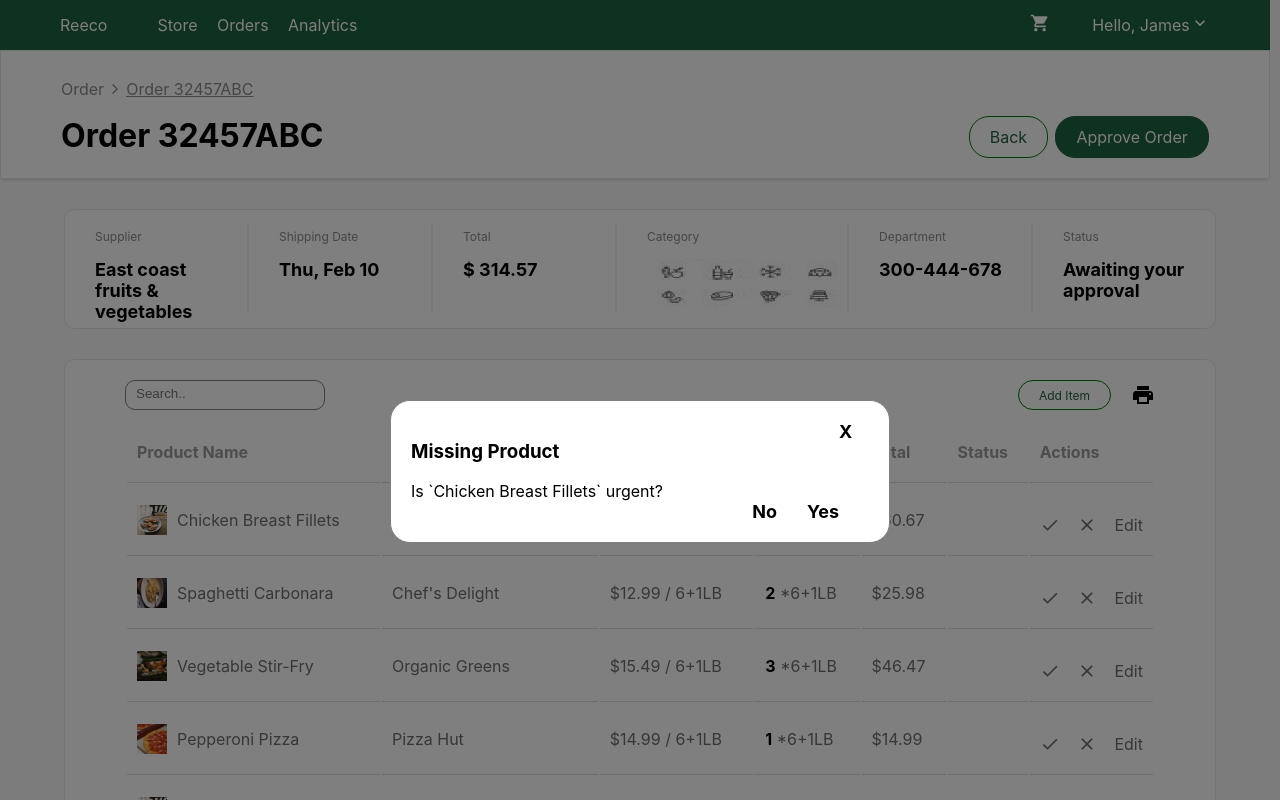
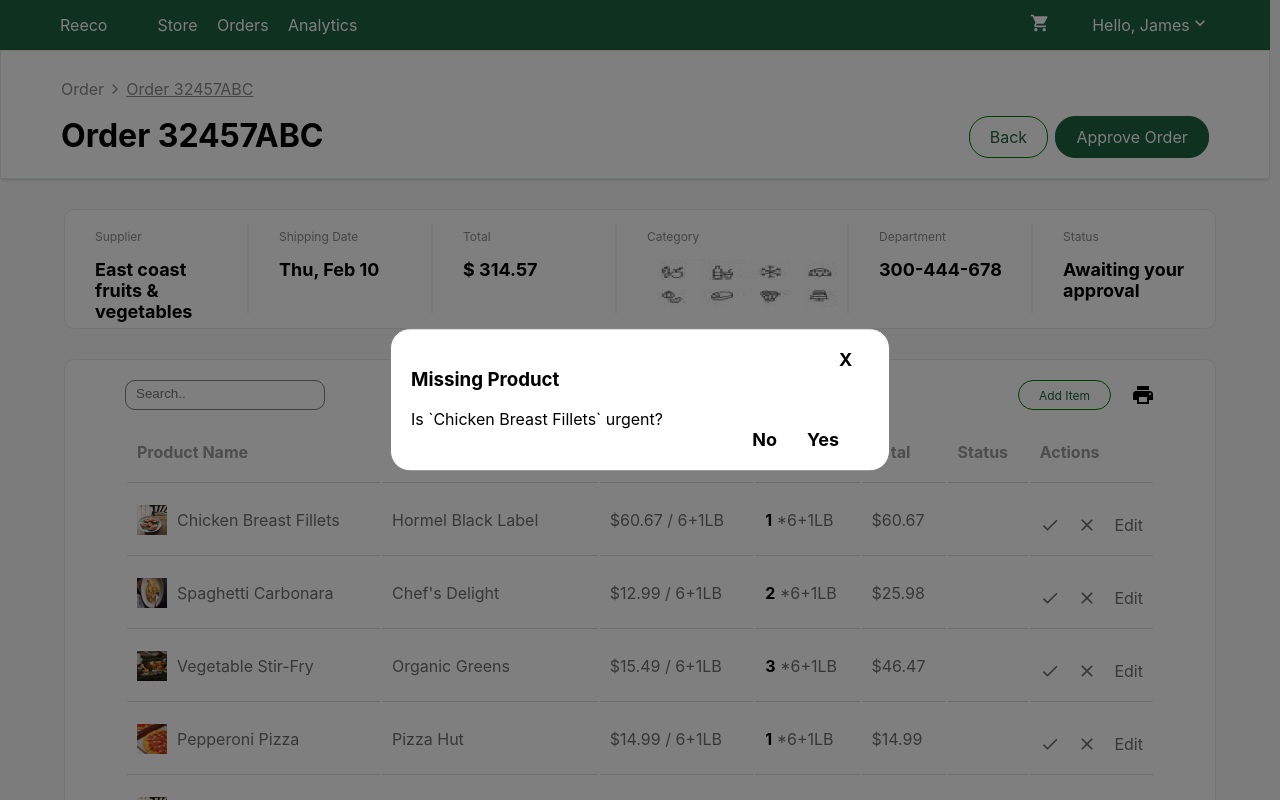
Before and after one commit to jitendrasuthar1998/Reeco, a React (Create React App) app: page / in a window 1280 px wide. Both pictures are taken after a click on the element 1087 px from the left and 525 px from the top of the page. Shown: the top 800 px of the page. Built offline with nearby package versions, Linux system fonts and the light colour scheme.

Commit message:
centered content inside modal

```diff
--- a/src/components/ItemRow.jsx
+++ b/src/components/ItemRow.jsx
@@ -5,11 +5,10 @@ import CheckIcon from "@mui/icons-material/Check";
 import ClearIcon from "@mui/icons-material/Clear";
 import MissingProduct from "./MissingProduct";
 import status from "../data/status";
-import {warning, danger, success} from "../styles/colors";
+import { warning, danger, success } from "../styles/colors";
 import { useDispatch } from "react-redux";
 import { handleStatus } from "../orders-redux/orderSlice";
 import itemListStyle from "../styles/itemList.styled";
-
 
 const {
   Approved,
@@ -23,7 +22,7 @@ const {
   Other,
 } = status;
 
-const {ItemImage, IconContainer} = itemListStyle;
+const { ItemImage, IconContainer } = itemListStyle;
 
 const ItemRow = (props) => {
   const { item } = props;
@@ -52,9 +51,9 @@ const ItemRow = (props) => {
   const dispatch = useDispatch();
 
   const handleApprove = () => {
-    let statusObj = { id: item.id, status: Approved }
+    let statusObj = { id: item.id, status: Approved };
     dispatch(handleStatus(statusObj));
-  }
+  };
 
   const getColor = (status) => {
     let color = "";
@@ -71,15 +70,16 @@ const ItemRow = (props) => {
   return (
     <tr>
       <td>
-        <ItemImage
-          src={item.img}
-          alt="avocodo"
-        />{" "}
-        {item.name}
+        <ItemImage src={item.img} alt="avocodo" /> {item.name}
       </td>
       <td>{item.brand}</td>
       <td>${item.price} / 6+1LB</td>
-      <td><span style={{color:"black", fontWeight:"bold"}}>{item.quantity}</span> *6+1LB</td>
+      <td>
+        <span style={{ color: "black", fontWeight: "bold" }}>
+          {item.quantity}
+        </span>{" "}
+        *6+1LB
+      </td>
       <td>${item.price * item.quantity}</td>
       <td>
         <span
@@ -95,7 +95,7 @@ const ItemRow = (props) => {
         </span>
       </td>
       <td>
-        <IconContainer  onClick={() => handleApprove()}>
+        <IconContainer onClick={() => handleApprove()}>
           <CheckIcon
             fontSize="small"
             style={{
@@ -103,7 +103,7 @@ const ItemRow = (props) => {
             }}
           />
         </IconContainer>
-        <IconContainer  onClick={() => handleMissingProductModal(true)}>
+        <IconContainer onClick={() => handleMissingProductModal(true)}>
           <ClearIcon
             fontSize="small"
             style={{
@@ -111,14 +111,29 @@ const ItemRow = (props) => {
             }}
           />
         </IconContainer>
-        <span onClick={() => handleEditModal(true)} style={{cursor:"pointer"}}>Edit</span>
+        <span
+          onClick={() => handleEditModal(true)}
+          style={{ cursor: "pointer" }}
+        >
+          Edit
+        </span>
       </td>
 
-      <Modal open={missingProductModal} onClose={() => handleEditModal(false)}>
+      <Modal
+        aria-labelledby="modal-modal-title"
+        aria-describedby="modal-modal-description"
+        open={missingProductModal}
+        onClose={() => handleEditModal(false)}
+      >
         <MissingProduct id={item.id} handleModal={handleMissingProductModal} />
       </Modal>
 
-      <Modal open={editModalOpen} onClose={() => handleEditModal(false)}>
+      <Modal
+        aria-labelledby="modal-modal-title"
+        aria-describedby="modal-modal-description"
+        open={editModalOpen}
+        onClose={() => handleEditModal(false)}
+      >
         <EditContainer id={item.id} handleModal={handleEditModal} />
       </Modal>
     </tr>
--- a/src/styles/editContainer.styled.js
+++ b/src/styles/editContainer.styled.js
@@ -1,13 +1,17 @@
 import styled from "@emotion/styled";
+
+
 
 const MainContainer = styled.div`
   border: 1px solid gray;
   border-radius: 20px;
   width: 600px;
-  margin: 200px auto;
   padding: 10px 10px;
   background-color: white;
-  position:relative;
+  position:absolute;
+  top: 50%;
+  left: 50%;
+  transform: translate(-50%, -50%);
 `;
 
 const ItemNameAndBrandContainer = styled.div`
--- a/src/styles/missingProduct.styled.js
+++ b/src/styles/missingProduct.styled.js
@@ -4,7 +4,10 @@ const MissingProductContainer = styled.div`
   border: 1px solid gray;
   width: 500px;
   background-color: white;
-  margin: 400px auto;
+  position:absolute;
+  top: 50%;
+  left: 50%;
+  transform: translate(-50%, -50%);
   padding: 20px;
   border-radius: 20px;
   position: relative;
@@ -14,6 +17,7 @@ const Button = styled.div`
   font-size: 18px;
   font-weight: bold;
   color: black;
+  cursor:pointer;
 `;
 
 const CloseIcon = styled.span`
```
